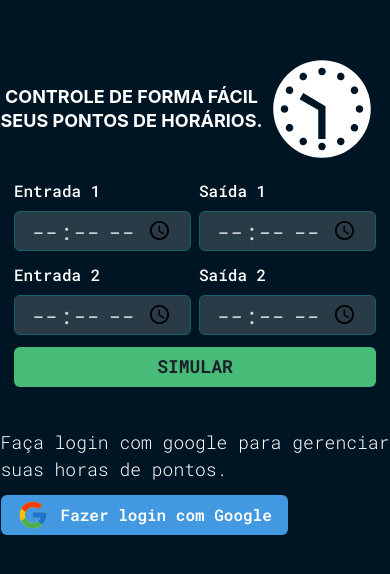
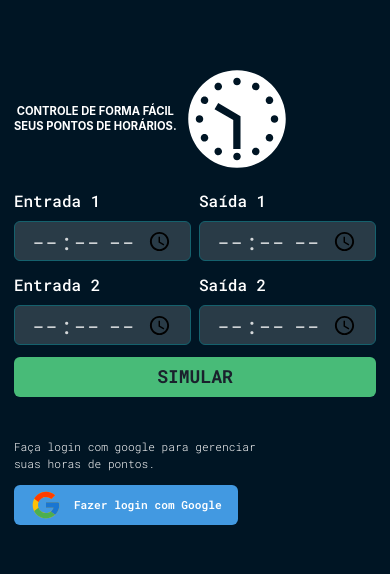
Before and after one commit to zagob/control_points, a Next.js app: page / in a window 390 px wide. Shown: the part 130-704 px from the top of the page. Built offline with nearby package versions, Linux system fonts and the light colour scheme; no server answers.

Commit message:
layout responsive implemented

```diff
--- a/package.json
+++ b/package.json
@@ -18,6 +18,7 @@
     "firebase": "^9.6.10",
     "framer-motion": "^6",
     "next": "12.1.4",
+    "phosphor-react": "^1.4.1",
     "react": "18.0.0",
     "react-day-picker": "^8.0.4",
     "react-dom": "18.0.0",
--- a/src/components/Login.tsx
+++ b/src/components/Login.tsx
@@ -7,6 +7,7 @@ import {
   Heading,
   HStack,
   Text,
+  useDimensions,
   VStack,
 } from "@chakra-ui/react";
 import { IoMdClock } from "react-icons/io";
@@ -21,8 +22,19 @@ export function Login() {
     await signInWithGoogle();
     await handleAuthState();
   }
+
+  async function handleSimulation() {
+
+  }
+
   return (
-    <Flex w="100%" alignItems="center" justify="center" height="100vh">
+    <Flex
+      w="100%"
+      alignItems="center"
+      justify="center"
+      height="100vh"
+      padding="0 2rem"
+    >
       <Flex gap="10px" flexDirection="column" alignItems="center">
         <Flex width="100%">
           <Flex
@@ -30,10 +42,10 @@ export function Login() {
             alignItems="center"
             justifyContent="center"
           >
-            <Heading color="#fff" fontSize={{ base: "18px", lg: "28px" }}>
+            <Heading color="#fff" fontSize={{ base: "0.7rem", lg: "1.5rem" }}>
               CONTROLE DE FORMA FÁCIL
             </Heading>
-            <Heading color="#fff" fontSize={{ base: "18px", lg: "26px" }}>
+            <Heading color="#fff" fontSize={{ base: "0.7rem", lg: "1.5rem" }}>
               SEUS PONTOS DE HORÁRIOS.
             </Heading>
           </Flex>
@@ -73,13 +85,14 @@ export function Login() {
             background="green.400"
             w="100%"
             _hover={{ opacity: "0.8" }}
+            onClick={handleSimulation}
           >
             Simular
           </Button>
         </Flex>
         <Box w="full" mt="32px">
           <Text
-            fontSize={{ base: "18px", lg: "22px" }}
+            fontSize={{ base: "0.7rem", lg: "2rem" }}
             color="#fff"
             fontWeight="300"
           >
@@ -94,6 +107,7 @@ export function Login() {
             color="#fff"
             _hover={{ opacity: "0.8" }}
             onClick={signAndCreateUserDB}
+            fontSize={{ base: "0.7rem", lg: "2rem" }}
           >
             <FcGoogle fontSize="32px" />
             Fazer login com Google
--- a/src/components/Main.tsx
+++ b/src/components/Main.tsx
@@ -22,9 +22,11 @@ import { TableComponent } from "./Table";
 import { CalendarDatePicker } from "./Calendar";
 import { api } from "../services/api";
 import {
+  BsArrowClockwise,
   BsFillArrowLeftCircleFill,
   BsFillArrowRightCircleFill,
 } from "react-icons/bs";
+import { ClipboardText } from "phosphor-react";
 import { formatMonthDateFns } from "../utils/formatDate";
 
 import { useQuery } from "react-query";
@@ -175,7 +177,7 @@ export function Main() {
   return (
     <>
       <ModalSimulationTimePoints isOpen={isOpen} onClose={onClose} />
-      <Grid templateColumns="400px 1fr" gap={6}>
+      <Grid templateColumns={{ base: '1fr', lg: '400px 1fr' }} gap={6} >
         <GridItem height="100%">
           <Flex
             flexDirection="column"
@@ -260,9 +262,9 @@ export function Main() {
 
             {!isLoading && (
               <>
-                {dateTime?.length > 0 ? (
+                {dateTime?.length > 0 && (
                   <Text
-                    fontSize="0.9rem"
+                    fontSize={{ base: '0.6rem', lg: '0.9rem' }}
                     fontWeight="bold"
                     color={isTimeNegativeOrPositive === 1 ? "green" : "red"}
                   >{`Total de tempo ${
@@ -270,14 +272,6 @@ export function Main() {
                   } no mês de ${formatMonthDateFns(
                     monthSelected
                   )}, ${timeHor} horas e ${timeMinutes} minutos`}</Text>
-                ) : (
-                  <Text
-                    fontSize="0.9rem"
-                    fontWeight="bold"
-                    color={isTimeNegativeOrPositive === 1 ? "green" : "red"}
-                  >
-                    Não existem horários cadastrados neste mês
-                  </Text>
                 )}
               </>
             )}
@@ -287,10 +281,26 @@ export function Main() {
               <Spinner size="xl" color="white" />
             </Flex>
           ) : (
-            <TableComponent
-              handleShowInfoTime={handleShowInfoTime}
-              handleDeletePoint={handleDeletePoint}
-            />
+            <>
+              {data.length > 0 ? (
+                <TableComponent
+                  handleShowInfoTime={handleShowInfoTime}
+                  handleDeletePoint={handleDeletePoint}
+                />
+              ) : (
+                // <Text color="#fff">n tem</Text>
+                <Flex
+                  w="100%"
+                  h="100%"
+                  alignItems="center"
+                  justifyContent="center"
+                  flexDirection="column"
+                >
+                  <ClipboardText size={100} weight="thin" color="gray" />
+                  <Text color="gray">Não existem horarios cadastrados!</Text>
+                </Flex>
+              )}
+            </>
           )}
         </GridItem>
       </Grid>
--- a/src/components/Table.tsx
+++ b/src/components/Table.tsx
@@ -38,6 +38,8 @@ export function TableComponent({
         height="100%"
         overflowY="scroll"
         padding="0 32px"
+        overflowX={{ base: 'scroll' }}
+        width={{ base: '100vw', lg: '100%' }}
       >
         <TableContainer color="#fff">
           <Table variant="unstyled" size="sm">
```
Also changed, not shown: 1 other file (tests, documents, lock files or other folders).
